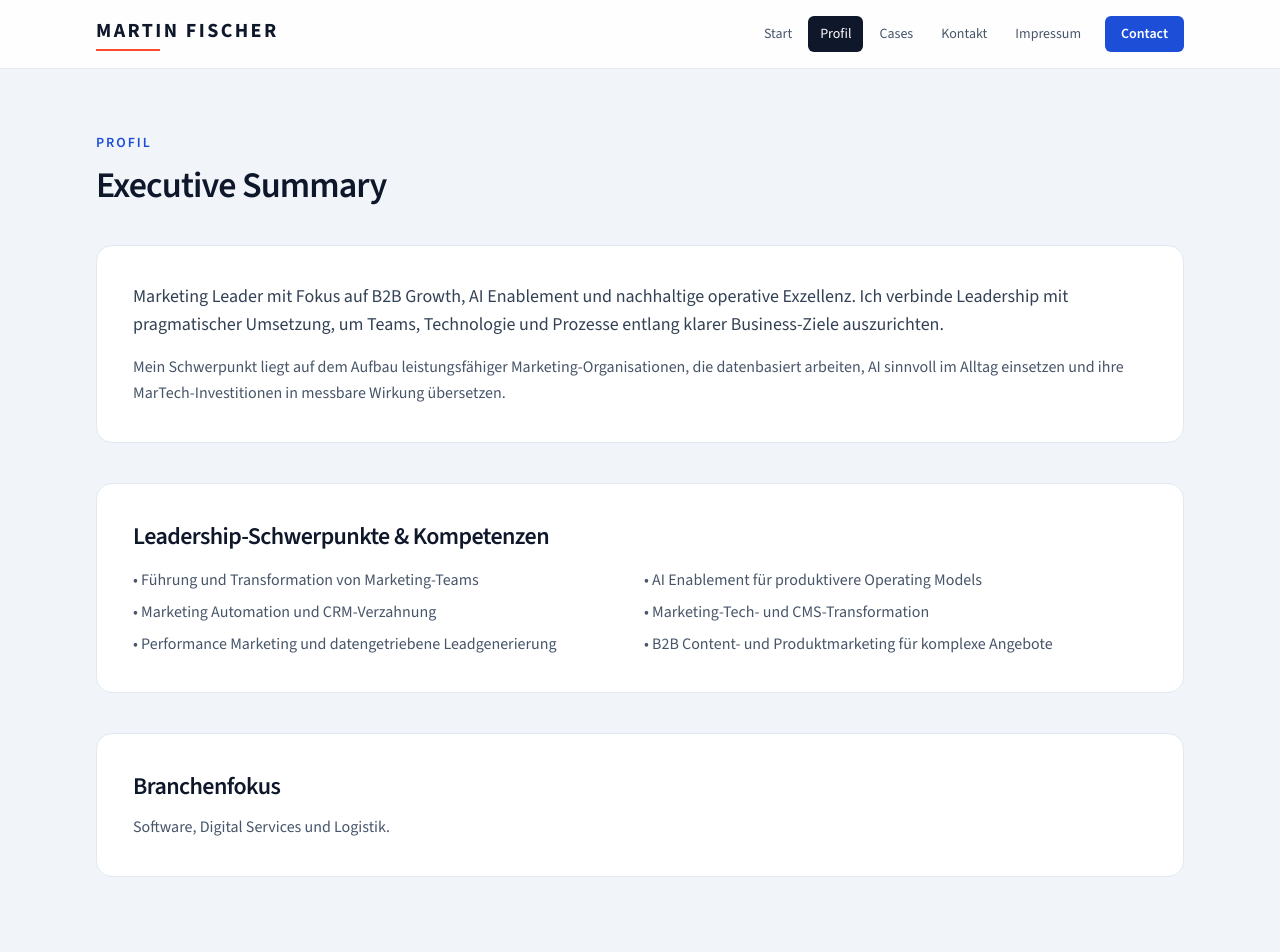
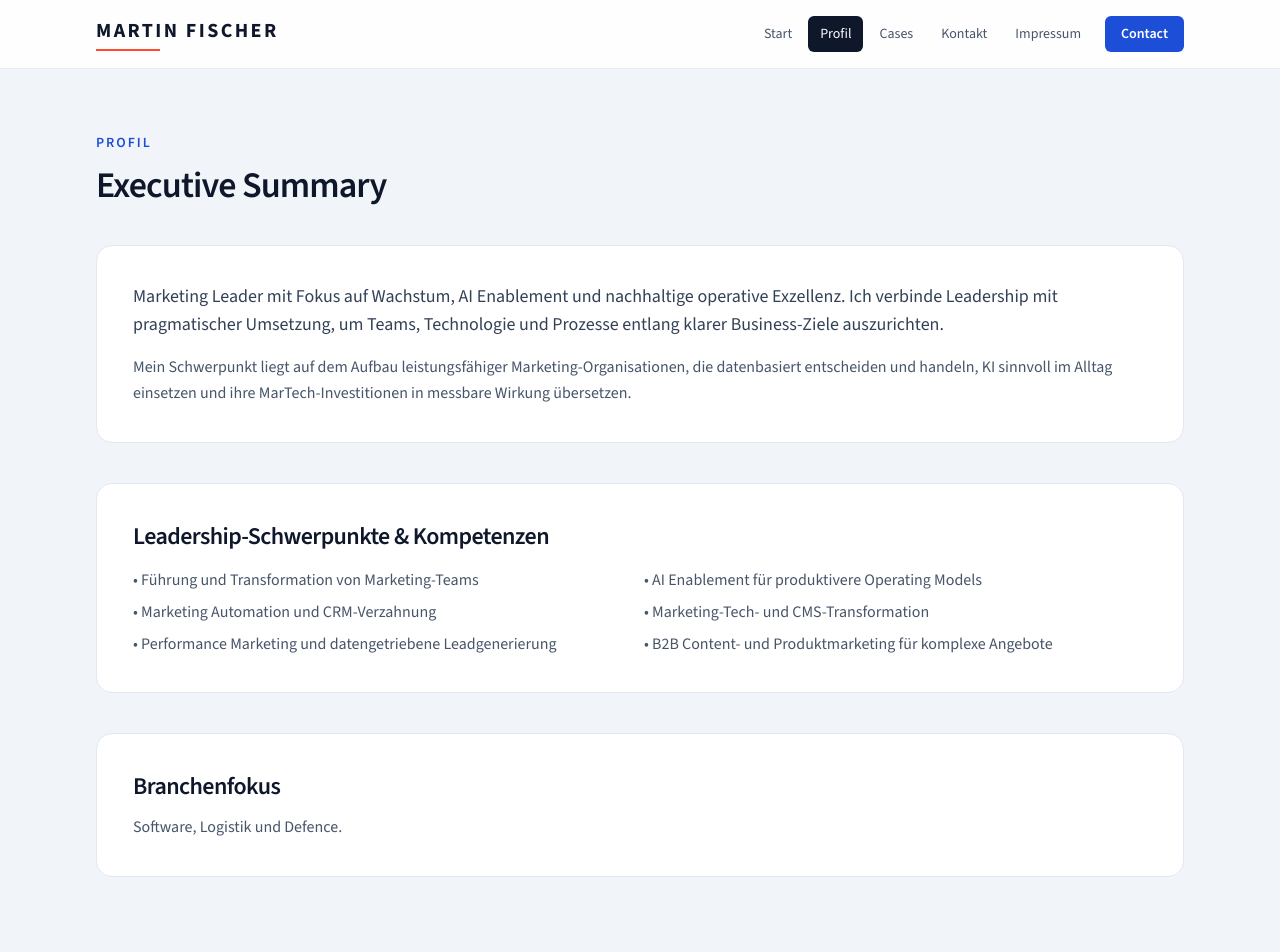
Before and after one commit to martinfischer42/Beyond_cv, a React (Vite) app: page /profil in a window 1280 px wide. Shown: the top 952 px of the page. Built offline with nearby package versions, Linux system fonts and the light colour scheme.

Commit message:
Update ProfilePage.tsx

```diff
--- a/src/pages/ProfilePage.tsx
+++ b/src/pages/ProfilePage.tsx
@@ -8,13 +8,13 @@ export default function ProfilePage() {
 
       <article className="space-y-4 rounded-2xl border border-slate-200 bg-white p-7 md:p-9">
         <p className="text-lg text-slate-700">
-          Marketing Leader mit Fokus auf B2B Growth, AI Enablement und nachhaltige operative Exzellenz. Ich verbinde
+          Marketing Leader mit Fokus auf Wachstum, AI Enablement und nachhaltige operative Exzellenz. Ich verbinde
           Leadership mit pragmatischer Umsetzung, um Teams, Technologie und Prozesse entlang klarer Business-Ziele
           auszurichten.
         </p>
         <p className="text-slate-600">
-          Mein Schwerpunkt liegt auf dem Aufbau leistungsfähiger Marketing-Organisationen, die datenbasiert arbeiten,
-          AI sinnvoll im Alltag einsetzen und ihre MarTech-Investitionen in messbare Wirkung übersetzen.
+          Mein Schwerpunkt liegt auf dem Aufbau leistungsfähiger Marketing-Organisationen, die datenbasiert entscheiden und handeln,
+          KI sinnvoll im Alltag einsetzen und ihre MarTech-Investitionen in messbare Wirkung übersetzen.
         </p>
       </article>
 
@@ -32,7 +32,7 @@ export default function ProfilePage() {
 
       <article className="space-y-3 rounded-2xl border border-slate-200 bg-white p-7 md:p-9">
         <h2 className="text-2xl font-semibold">Branchenfokus</h2>
-        <p className="text-slate-600">Software, Digital Services und Logistik.</p>
+        <p className="text-slate-600">Software, Logistik und Defence.</p>
       </article>
     </section>
   );
```
